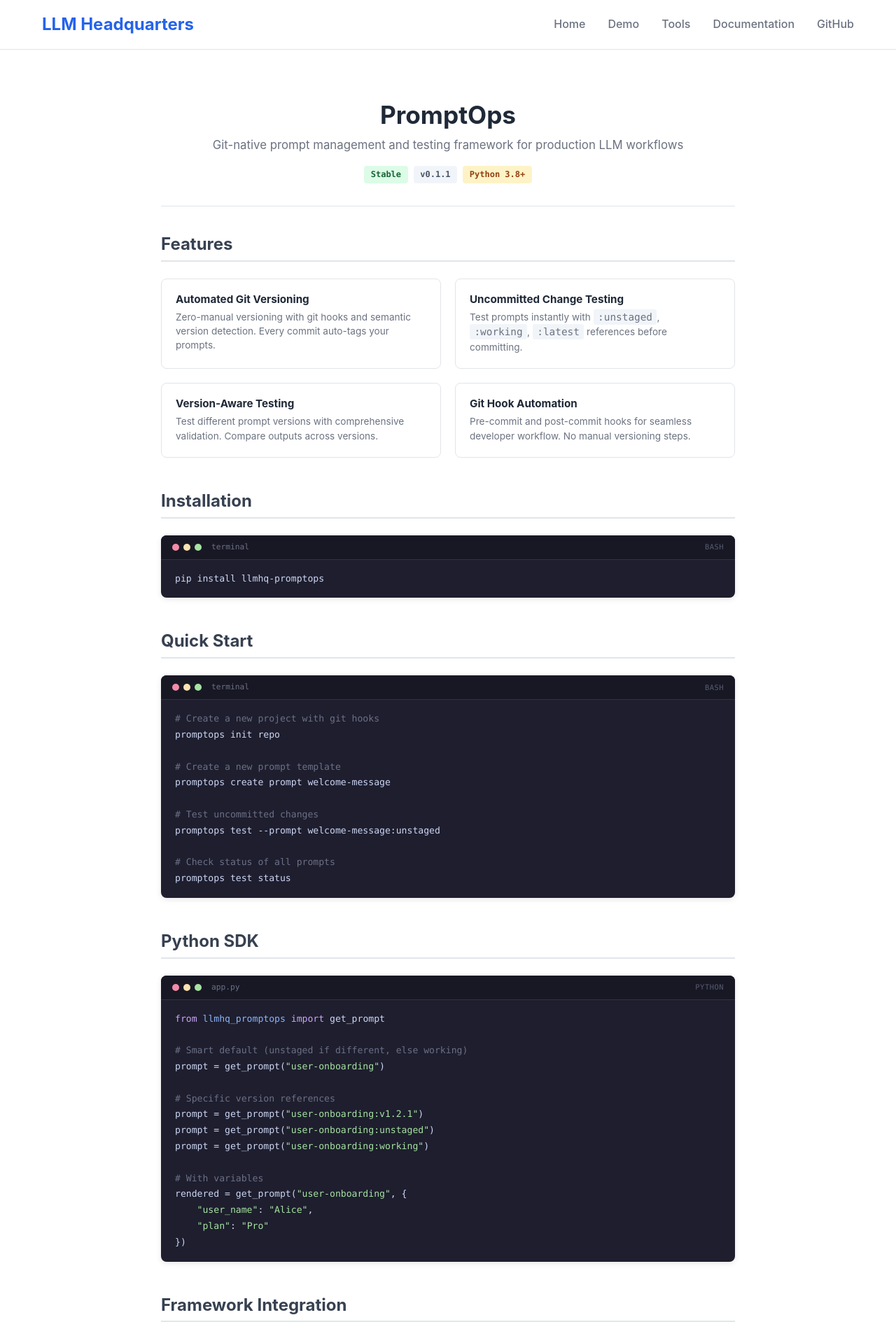
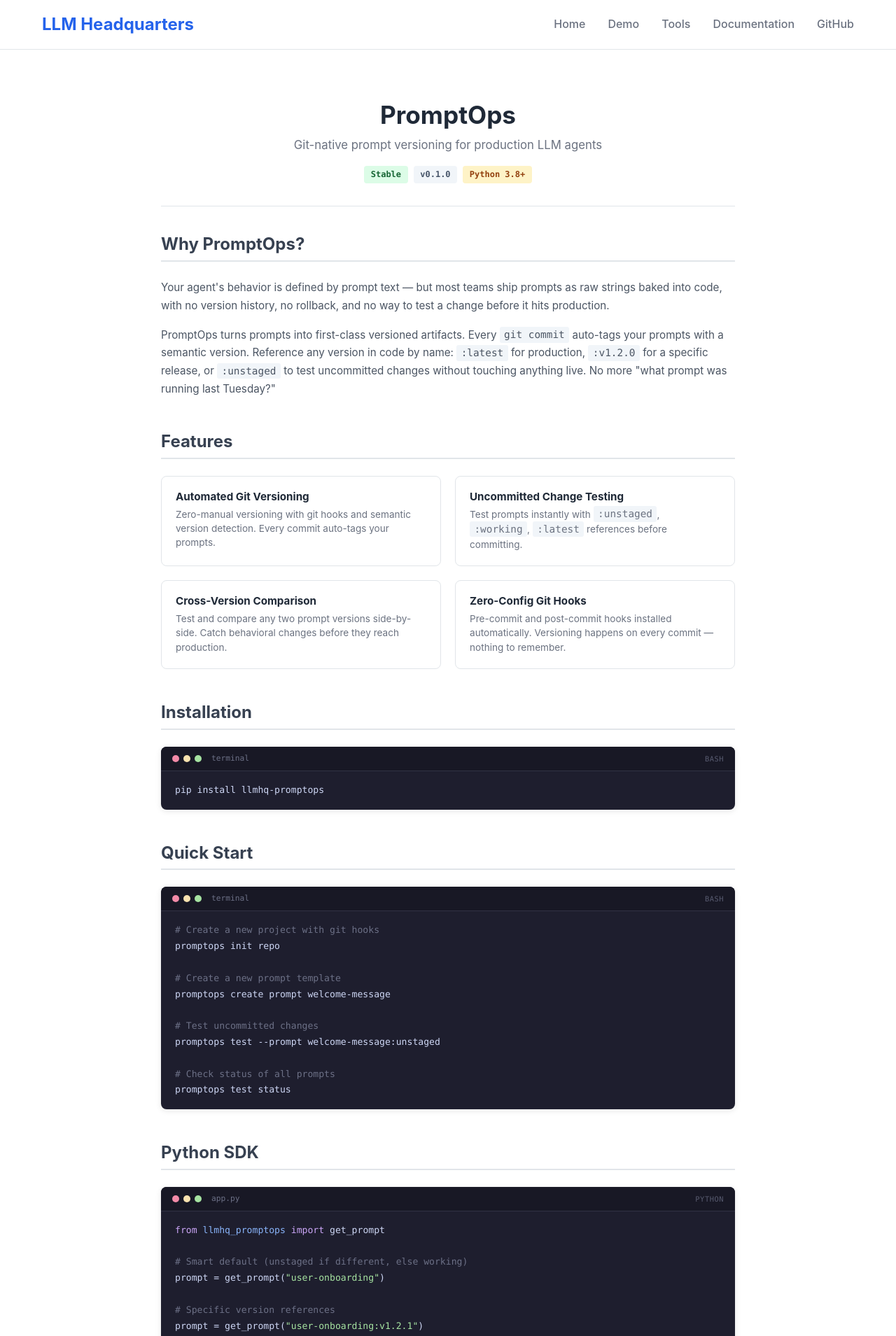
Before and after one commit to llmhq-hub/llmhq-hub.github.io, a Jekyll site: the page built from tools/promptops.html, in a window 1280 px wide. Shown: the top 1909 px of the page at 70% size. Built offline with Jekyll 4.4.1, drawn with Linux system fonts in a browser that asks for light colours.

Commit message:
Sharpen messaging: pain-point hero, PromptOps Why section, badge + version fixes
- index.html: Add pain-point kicker above h1 ("Changed a prompt. Agent behaved
  differently. Which line?"), rewrite h1 to be action-oriented, add install
  section framing line
- tools/promptops.html: Add "Why PromptOps?" section with problem framing, fix
  version v0.1.1→v0.1.0, fix description (drop "testing framework"), sharpen
  feature card copy
- tools/releaseops.html: Change "Alpha" badge to "Early Access"
- docs/getting-started.html: Add "by the end of this guide" outcome statement
- demo/index.html: Reframe Act 4 card to lead with behavioral distribution shift,
  not latency metrics
- assets/css/main.css: Add .hero-kicker and .install-note styles

Co-Authored-By: Claude Sonnet 4.6 <noreply@anthropic.com>

```diff
--- a/assets/css/main.css
+++ b/assets/css/main.css
@@ -254,6 +254,15 @@ a:hover {
     max-width: 720px;
     margin: 0 auto;
     padding: 3rem 20px 2rem;
+}
+
+.hero-kicker {
+    font-size: 0.95rem;
+    font-weight: 600;
+    color: #2563eb;
+    letter-spacing: 0.01em;
+    margin-bottom: 1rem;
+    text-transform: none;
 }
 
 .home-hero h1 {
@@ -667,6 +676,12 @@ a:hover {
 }
 
 .install-section h2 {
+    margin-bottom: 0.5rem;
+}
+
+.install-note {
+    font-size: 0.9rem;
+    color: #6b7280;
     margin-bottom: 1rem;
 }
 
--- a/docs/getting-started.html
+++ b/docs/getting-started.html
@@ -7,8 +7,9 @@ description: "Get up and running with PromptOps and ReleaseOps in 5 minutes"
 <div class="docs-hero">
     <h1>Getting Started</h1>
     <p class="docs-subtitle">
-        Version your prompts with PromptOps, then bundle and ship them with ReleaseOps.
-        Both tools work standalone or together.
+        By the end of this guide you'll have a versioned prompt, an immutable bundle
+        pinned with policies and model config, and a promotion path through
+        dev &rarr; staging &rarr; prod with eval gates. Both tools work standalone or together.
     </p>
     <div class="docs-badges">
         <span class="docs-badge python">Python 3.8+</span>
--- a/tools/promptops.html
+++ b/tools/promptops.html
@@ -1,17 +1,34 @@
 ---
 layout: docs
 title: "PromptOps"
-description: "Git-native prompt management and testing framework for production LLM workflows"
+description: "Git-native prompt versioning for production LLM agents. Auto-version prompts on every commit, test any version by name, no manual tagging."
 ---
 
 <div class="docs-hero">
     <h1>PromptOps</h1>
-    <p class="docs-subtitle">Git-native prompt management and testing framework for production LLM workflows</p>
+    <p class="docs-subtitle">Git-native prompt versioning for production LLM agents</p>
     <div class="docs-badges">
         <span class="docs-badge stable">Stable</span>
-        <span class="docs-badge version">v0.1.1</span>
+        <span class="docs-badge version">v0.1.0</span>
         <span class="docs-badge python">Python 3.8+</span>
     </div>
+</div>
+
+<!-- Why -->
+<div class="docs-section">
+    <h2>Why PromptOps?</h2>
+    <p>
+        Your agent's behavior is defined by prompt text &mdash; but most teams ship prompts as
+        raw strings baked into code, with no version history, no rollback, and no way to test
+        a change before it hits production.
+    </p>
+    <p>
+        PromptOps turns prompts into first-class versioned artifacts. Every <code>git commit</code>
+        auto-tags your prompts with a semantic version. Reference any version in code by name:
+        <code>:latest</code> for production, <code>:v1.2.0</code> for a specific release,
+        or <code>:unstaged</code> to test uncommitted changes without touching anything live.
+        No more "what prompt was running last Tuesday?"
+    </p>
 </div>
 
 <!-- Features -->
@@ -27,12 +44,12 @@ description: "Git-native prompt management and testing framework for production
             <p>Test prompts instantly with <code>:unstaged</code>, <code>:working</code>, <code>:latest</code> references before committing.</p>
         </div>
         <div class="feature-item">
-            <h3>Version-Aware Testing</h3>
-            <p>Test different prompt versions with comprehensive validation. Compare outputs across versions.</p>
+            <h3>Cross-Version Comparison</h3>
+            <p>Test and compare any two prompt versions side-by-side. Catch behavioral changes before they reach production.</p>
         </div>
         <div class="feature-item">
-            <h3>Git Hook Automation</h3>
-            <p>Pre-commit and post-commit hooks for seamless developer workflow. No manual versioning steps.</p>
+            <h3>Zero-Config Git Hooks</h3>
+            <p>Pre-commit and post-commit hooks installed automatically. Versioning happens on every commit &mdash; nothing to remember.</p>
         </div>
     </div>
 </div>
--- a/tools/releaseops.html
+++ b/tools/releaseops.html
@@ -8,7 +8,7 @@ description: "Release engineering infrastructure for AI agent behavior — bundl
     <h1>ReleaseOps</h1>
     <p class="docs-subtitle">Release engineering for AI agent behavior &mdash; bundle, promote, evaluate, and observe behavior artifacts</p>
     <div class="docs-badges">
-        <span class="docs-badge alpha">Alpha</span>
+        <span class="docs-badge stable">Early Access</span>
         <span class="docs-badge version">v0.1.0</span>
         <span class="docs-badge python">Python 3.10+</span>
     </div>
```
Also changed, not shown: demo/index.html (+5 -3 lines), index.html (+8 -4 lines).
